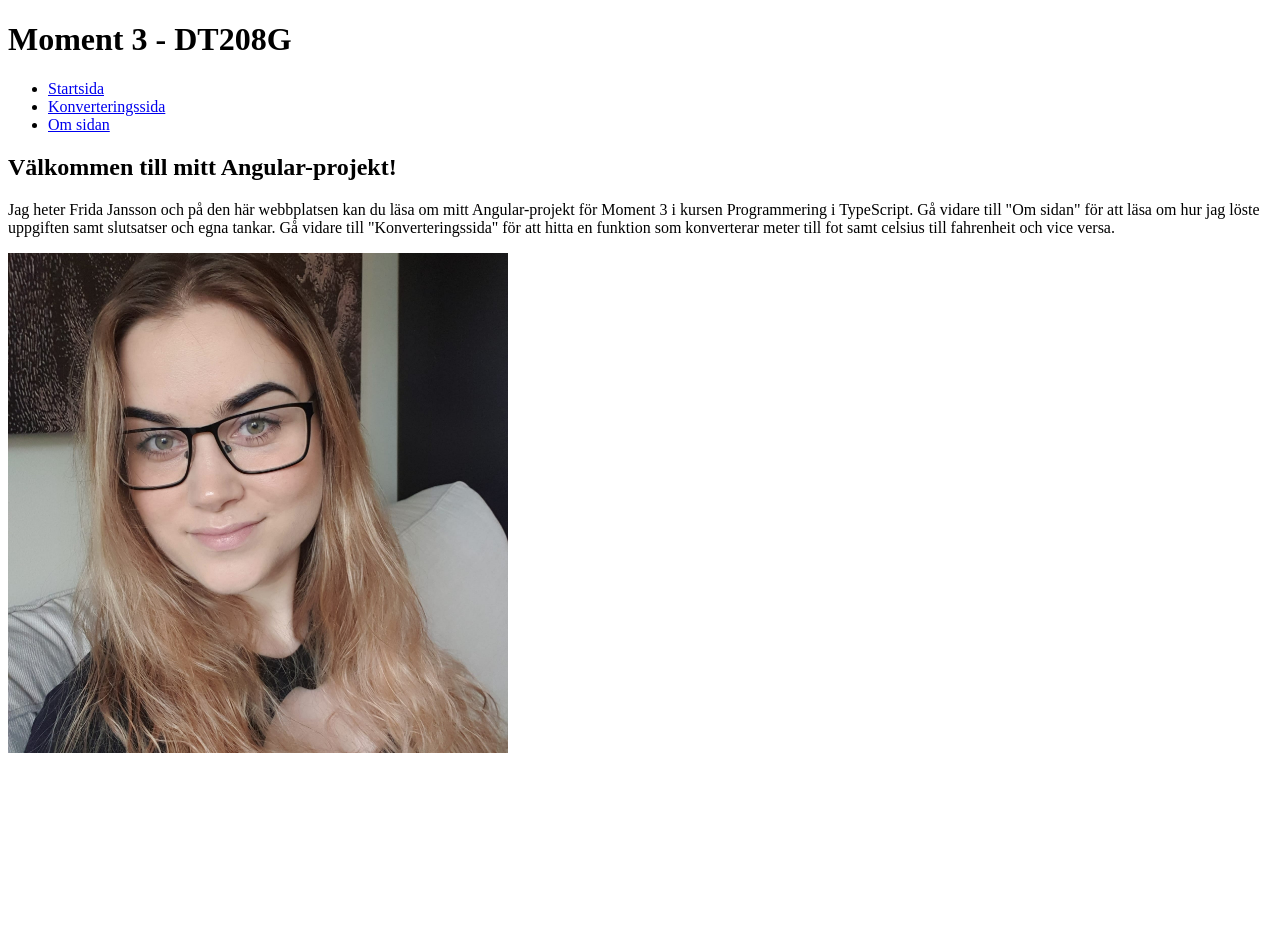
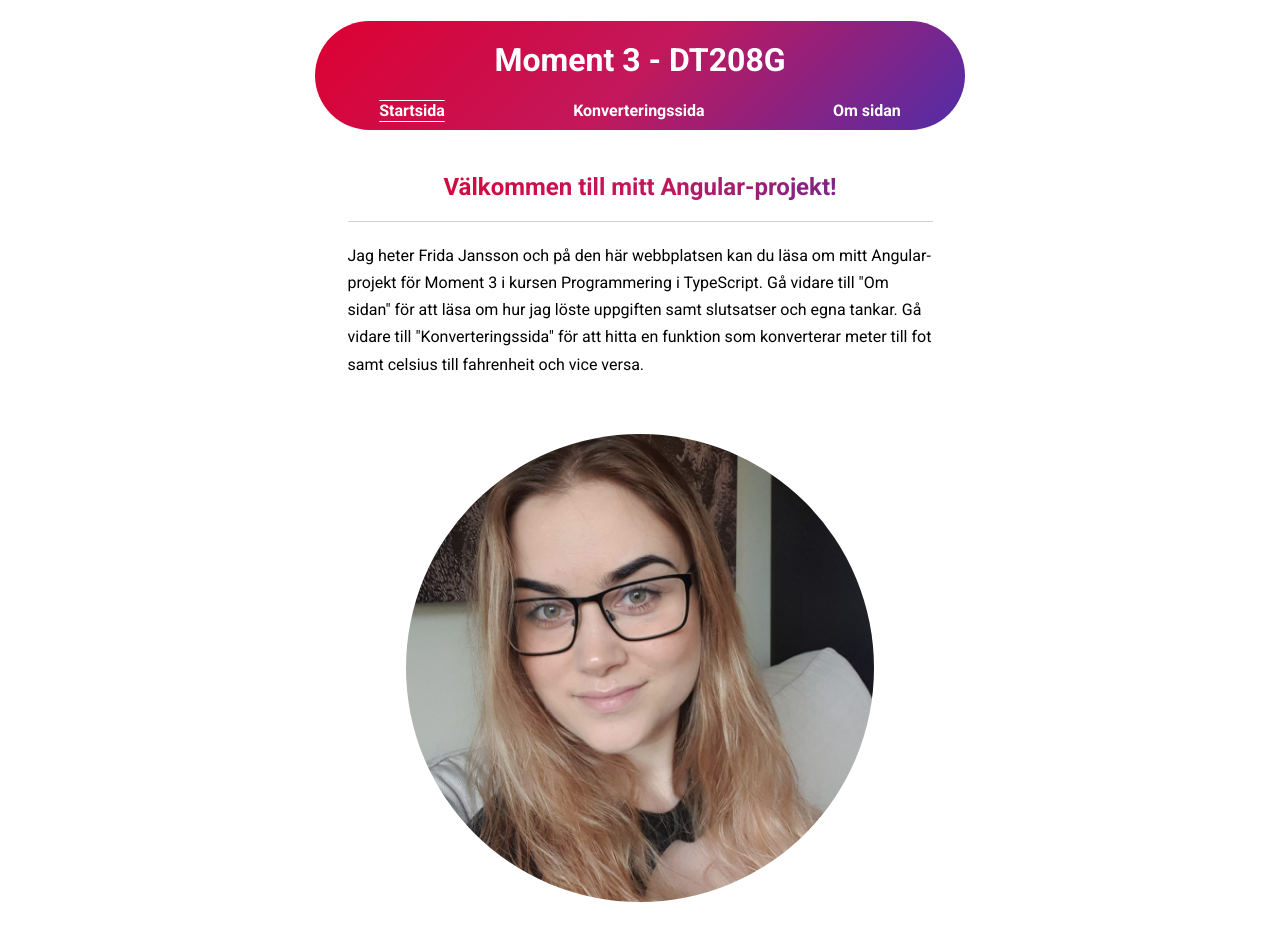
Before and after one commit to frja2400/dt208g-moment3, an Angular app: page /home in a window 1280 px wide. Shown: the top 940 px of the page. Before the commit the page ends 800 px from the top, so only its background shows below. Built offline with nearby package versions, Linux system fonts and the light colour scheme.

Commit message:
Började koda CSS med grundläggande styling i styles.css. Styling till mitt main-element i app.component.css och header-styling i header.component.css.

```diff
--- a/src/app/app.component.css
+++ b/src/app/app.component.css
@@ -0,0 +1,9 @@
+main {
+    flex: 1;
+    width: 90%;
+    max-width: 650px;
+    margin: 2% auto;
+    box-sizing: border-box;
+    overflow: hidden;
+    margin-bottom: 50px;
+}
--- a/src/app/app.component.html
+++ b/src/app/app.component.html
@@ -1,4 +1,6 @@
 <!--Komponentanrop för att infoga min headerkomponent-->
 <app-header />
 
-<router-outlet />
+<main>
+    <router-outlet />
+</main>
--- a/src/app/converter/converter.component.html
+++ b/src/app/converter/converter.component.html
@@ -1,4 +1,4 @@
-<h2>Omvandla Celsius till Fahrenheit och vice versa</h2>
+<h2>Omvandla Celsius & Fahrenheit</h2>
 
 <div class="converterContainer">
     <label for="celsius">Celsius:</label><br>
@@ -19,7 +19,7 @@
     <p>Resultat: {{ resultTempText }}</p>
 </div>
 
-<h2>Omvandla Meter till Fot och vice versa</h2>
+<h2>Omvandla Meter & Fot</h2>
 <div class="converterContainer">
     <label for="meter">Meter:</label><br>
     <input type="number" id="meter" [(ngModel)]="meterValue"><br>
--- a/src/app/header/header.component.css
+++ b/src/app/header/header.component.css
@@ -0,0 +1,39 @@
+nav ul {
+    display: flex;
+    justify-content: space-between;
+    list-style: none;
+    padding: 0;
+    margin: 0;
+}
+
+nav li {
+    margin: 0 auto;
+    padding-bottom: 10px;
+}
+
+nav a {
+    text-decoration: none;
+    font-weight: bold;
+    color: white;
+}
+
+h1 {
+    text-align: center;
+    color: white;
+    padding-top: 20px;
+}
+
+header {
+    background: linear-gradient(135deg, #dd0031, #c2185b, #512da8);
+    border-radius: 60px;
+}
+
+li a.active {
+    text-decoration-line: underline overline;
+    text-underline-offset: 5px;
+}
+
+li a:hover {
+    text-decoration-line: underline overline;
+    text-underline-offset: 5px;
+}
--- a/src/app/picture/picture.component.css
+++ b/src/app/picture/picture.component.css
@@ -1,7 +1,10 @@
 .profile {
-    width: 100%;
+    width: 80%;
+    border-radius: 50%;
+    margin-top: 40px;
 }
 
 .imageContainer {
-    width: 500px;
+    display: flex;
+    justify-content: center;
 }
--- a/src/styles.css
+++ b/src/styles.css
@@ -1 +1,29 @@
-/* You can add global styles to this file, and also import other style files */
+@import url('https://fonts.googleapis.com/css2?family=Roboto:ital,wght@0,100;0,300;0,400;0,500;0,700;0,900;1,100;1,300;1,400;1,500;1,700;1,900&display=swap');
+
+body {
+    font-family: 'Roboto', Helvetica, sans-serif;
+    display: flex;
+    flex-direction: column;
+    align-items: center;
+    min-height: 100vh;
+    margin: 0 auto;
+    overflow-x: hidden;
+}
+
+p {
+    line-height: 1.7em;
+}
+
+h2,
+h3 {
+    text-align: center;
+    margin-top: 30px;
+}
+
+h2 {
+    border-bottom: 1px solid lightgrey;
+    padding-bottom: 20px;
+    background: linear-gradient(135deg, #dd0031, #c2185b, #512da8);
+    color: transparent;
+    background-clip: text;
+}
```
